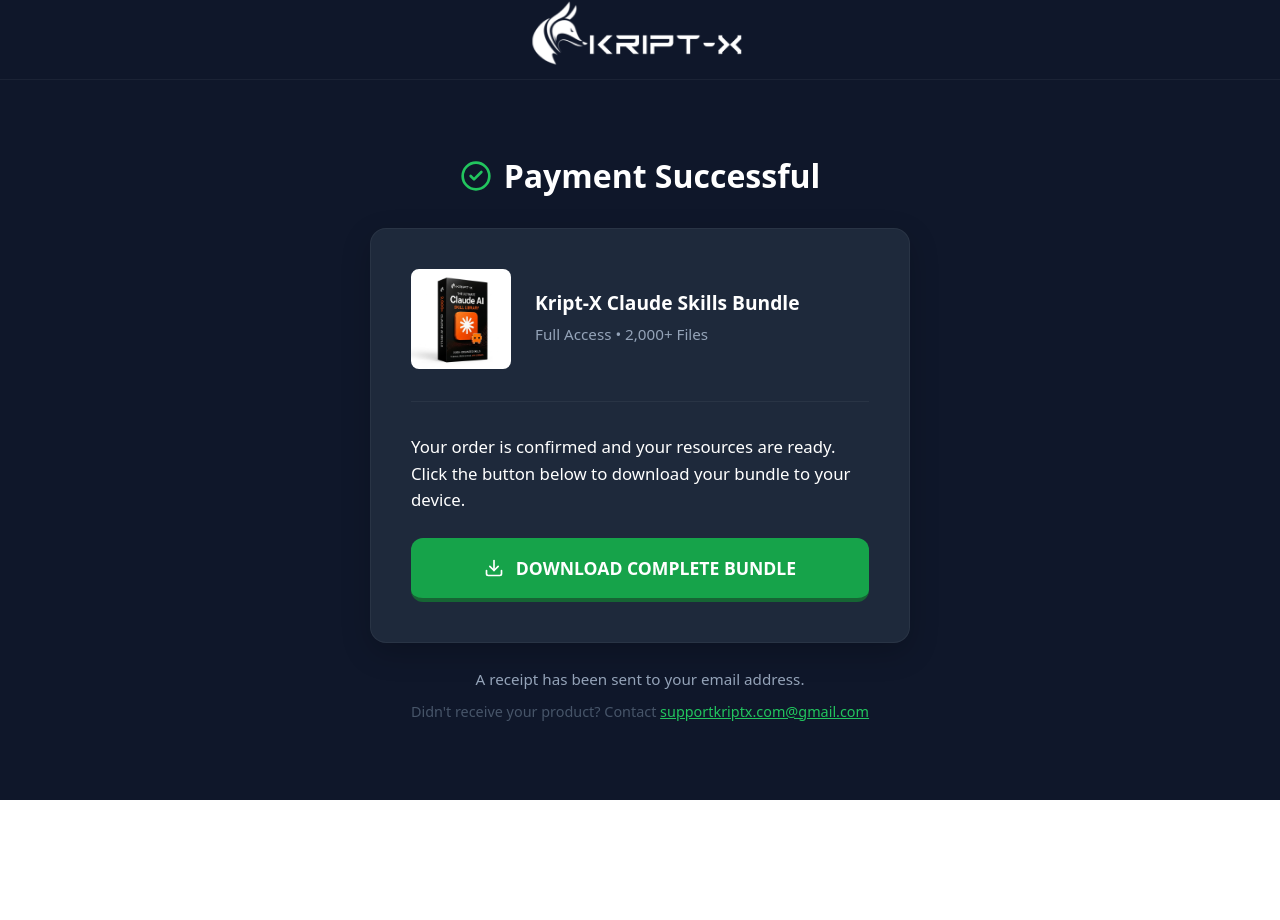
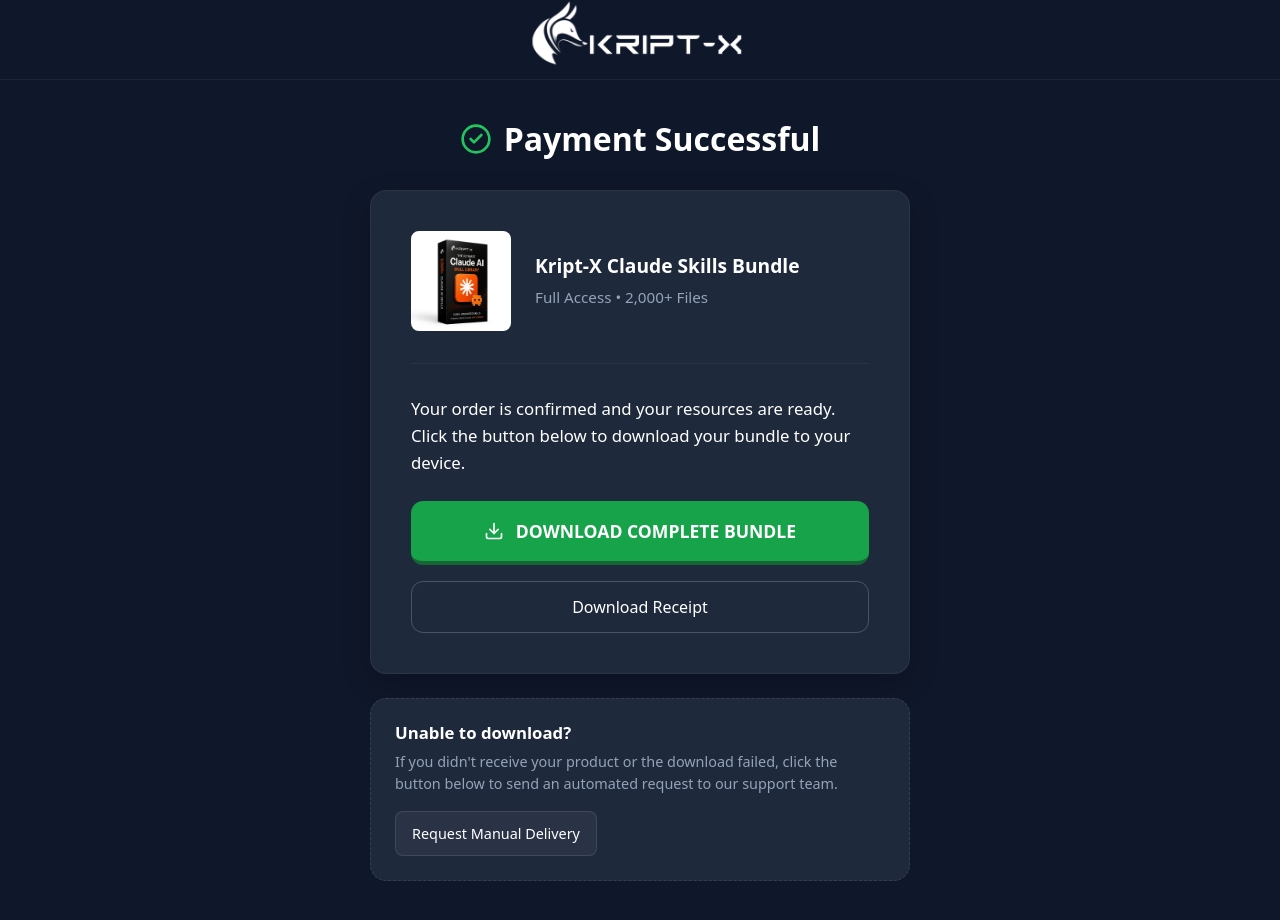
Before and after one commit to Pratham-091/kript-x, a React (Vite) app: page /success in a window 1280 px wide. Before the commit the page ends 800 px from the top, so only its background shows below. Built offline with nearby package versions, Linux system fonts and the light colour scheme; a web font is replaced by a local one.

Commit message:
Add receipt print button, support section mailto logic, and enforce customer data capture

```diff
--- a/src/pages/SuccessPage.jsx
+++ b/src/pages/SuccessPage.jsx
@@ -12,6 +12,11 @@
     const searchParams = new URLSearchParams(location.search);
     const paymentId = searchParams.get('razorpay_payment_id');
     const hasPaymentToken = paymentId || searchParams.has('razorpay_payment_link_id');
+
+    // Mailto link generation
+    const subject = encodeURIComponent("Missing Product Delivery");
+    const body = encodeURIComponent(`Name: \nEmail used for purchase: \nMode of Payment (UPI/Card/Netbanking): \nTransaction ID: ${paymentId || "Unknown"}\n\nPlease help me get my product!`);
+    window.supportMailto = `mailto:supportkriptx.com@gmail.com?subject=${subject}&body=${body}`;
 
     // Remove the NODE_ENV check if you want it to block you on localhost too.
     if (!hasPaymentToken && import.meta.env.PROD) {
@@ -90,7 +95,8 @@
               Your order is confirmed and your resources are ready. Click the button below to download your bundle to your device.
             </p>
 
-            {/* DOWNLOAD BUTTON */}
+            {/* DOWNLOAD BUTTONS */}
+            <div style={{ display: 'flex', flexDirection: 'column', gap: '16px' }}>
               <a
                 href="https://drive.google.com/uc?export=download&id=1170wgM28Jr3mxT5N6Hqcs0dv69zTRuca"
                 target="_blank"
@@ -114,14 +120,61 @@
                 <Download size={20} />
                 Download Complete Bundle
               </a>
+
+              <button
+                onClick={() => window.print()}
+                className="btn-secondary"
+                style={{
+                  display: 'flex',
+                  alignItems: 'center',
+                  justifyContent: 'center',
+                  width: '100%',
+                  fontSize: '1rem',
+                  padding: '14px',
+                  background: 'transparent',
+                  border: '1px solid rgba(255,255,255,0.2)',
+                  color: 'var(--text-light)',
+                  borderRadius: '12px',
+                  fontWeight: '500',
+                  cursor: 'pointer'
+                }}
+              >
+                Download Receipt
+              </button>
+            </div>
           </div>
 
-          <p style={{ fontSize: '0.95rem', color: 'var(--text-muted-light)', margin: '0 0 8px 0' }}>
-            A receipt has been sent to your email address.
+          {/* Missing Product Support Section */}
+          <div style={{
+            background: 'var(--bg-slate-800)',
+            border: '1px dashed rgba(255, 255, 255, 0.1)',
+            padding: '24px',
+            borderRadius: '16px',
+            textAlign: 'left'
+          }}>
+            <h4 style={{ fontSize: '1.05rem', fontWeight: '600', marginBottom: '8px', color: 'var(--text-light)' }}>
+              Unable to download?
+            </h4>
+            <p style={{ color: 'var(--text-muted-light)', fontSize: '0.9rem', marginBottom: '16px', lineHeight: 1.5 }}>
+              If you didn't receive your product or the download failed, click the button below to send an automated request to our support team.
             </p>
-          <p style={{ fontSize: '0.9rem', color: 'var(--text-muted-dark)', margin: 0 }}>
-            Didn't receive your product? Contact <a href="mailto:supportkriptx.com@gmail.com" style={{ color: 'var(--accent-green-500)', textDecoration: 'underline' }}>supportkriptx.com@gmail.com</a>
-          </p>
+            <a
+              href={window.supportMailto}
+              style={{
+                display: 'inline-block',
+                background: 'rgba(255,255,255,0.05)',
+                color: 'var(--text-light)',
+                padding: '10px 16px',
+                borderRadius: '8px',
+                fontSize: '0.9rem',
+                fontWeight: '500',
+                textDecoration: 'none',
+                border: '1px solid rgba(255,255,255,0.1)'
+              }}
+            >
+              Request Manual Delivery
+            </a>
+          </div>
         </motion.div>
       </main>
     </div>
--- a/src/utils/razorpay.js
+++ b/src/utils/razorpay.js
@@ -46,9 +46,9 @@
         }
       },
       prefill: {
-        name: "Valued Customer",
-        email: "customer@example.com",
-        contact: "9999999999"
+        name: "",
+        email: "",
+        contact: ""
       },
       theme: {
         color: "#22c55e"
```
Lines whose indentation alone changed are shown as unchanged.
